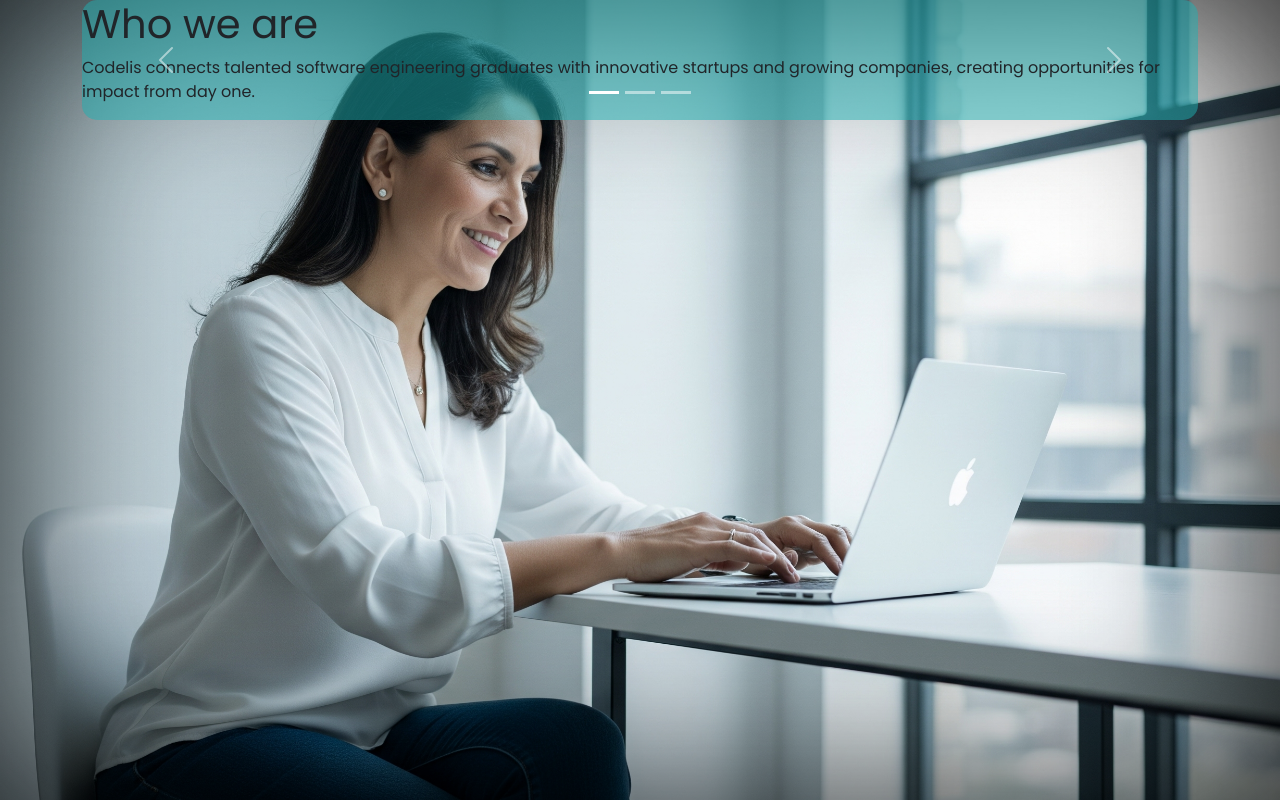
After one commit to NerdGHub/CodelisBootstrap, a PHP site: page /landing_index.php in a window 1280 px wide. The commit adds this page. Run offline with PHP 8.4, Linux system fonts and the light colour scheme.

Commit message:
made some fixes to the footer and started landing page update

```diff
--- /dev/null
+++ b/landing_index.php
@@ -0,0 +1,97 @@
+<!DOCTYPE html>
+
+<html>
+
+<head>
+    <meta charset="UTF-8">
+    <meta name="viewport" content="width=device-width, initial-scale=1.0">
+    <title>Codelis - Welcome!</title>
+
+    <?php
+    include("links.php");
+    ?>
+
+    <style>
+        body {
+            background-image: url("pics/homepage-img.jpg");
+            background-size: cover;
+            background-position: center;
+            min-height: 100vh;
+            /* Ensures it’s at least the full viewport height */
+            box-shadow: 0 0 200px rgba(0, 0, 0, 0.9) inset;
+            margin: 0;
+            /* remove default body margin */
+        }
+
+
+        .hero-row {
+            height: 600px;
+            display: flex;
+            justify-content: center;
+            align-items: center;
+            color: white;
+            text-align: center;
+        }
+
+        .carousel-item {
+            background-color: rgba(30, 175, 178, 0.5);
+            border-radius: 15px;
+            padding: auto;
+        }
+    </style>
+
+</head>
+
+<body>
+
+
+    <div class="container">
+        <div class="row-md-12">
+
+            <div id="landing-carousel" class="carousel slide" data-bs-ride="carousel">
+
+                <div class="carousel-indicators">
+                    <button type="button" data-bs-target="#landing-carousel" data-bs-slide-to="0"
+                        class="active"></button>
+                    <button type="button" data-bs-target="#landing-carousel" data-bs-slide-to="1"></button>
+                    <button type="button" data-bs-target="#landing-carousel" data-bs-slide-to="2"></button>
+                </div>
+
+                <!-- The slideshow/carousel -->
+                <div class="carousel-inner">
+                    <div class="carousel-item active">
+                        <h1>Who we are</h1>
+                        <p>Codelis connects talented software engineering graduates with innovative startups and growing
+                            companies, creating opportunities for impact from day one.</p>
+                    </div>
+                    <div class="carousel-item">
+                        <h1>Who we are</h1>
+                        <p>Codelis connects talented software engineering graduates with innovative startups and growing
+                            companies, creating opportunities for impact from day one.</p>
+                    </div>
+                    <div class="carousel-item">
+                        <h1>Who we are</h1>
+                        <p>Codelis connects talented software engineering graduates with innovative startups and growing
+                            companies, creating opportunities for impact from day one.</p>
+                    </div>
+                </div>
+
+                <!-- Left and right controls/icons -->
+                <button class="carousel-control-prev" type="button" data-bs-target="#landing-carousel"
+                    data-bs-slide="prev">
+                    <span class="carousel-control-prev-icon"></span>
+                </button>
+                <button class="carousel-control-next" type="button" data-bs-target="#landing-carousel"
+                    data-bs-slide="next">
+                    <span class="carousel-control-next-icon"></span>
+                </button>
+
+            </div>
+
+
+        </div>
+    </div>
+    </div>
+</body>
+
+</html>
--- a/links.php
+++ b/links.php
@@ -1,7 +1,7 @@
 <link href="https://cdn.jsdelivr.net/npm/bootstrap@5.3.7/dist/css/bootstrap.min.css" rel="stylesheet"
     integrity="sha384-LN+7fdVzj6u52u30Kp6M/trliBMCMKTyK833zpbD+pXdCLuTusPj697FH4R/5mcr" crossorigin="anonymous">
-
 <link rel="stylesheet" href="https://cdnjs.cloudflare.com/ajax/libs/font-awesome/6.5.0/css/all.min.css" />
 <script src="https://cdn.jsdelivr.net/npm/bootstrap@5.3.3/dist/js/bootstrap.bundle.min.js"></script>
 <link href="https://fonts.googleapis.com/css?family=Poppins" rel="stylesheet" />
 <link rel="stylesheet" href="../custom.css">
+<link rel="icon" href="pics/favicon.ico" type="image/x-icon">
```
Also changed, not shown: index.php (+5 -4 lines), pics/favicon.ico (added).
